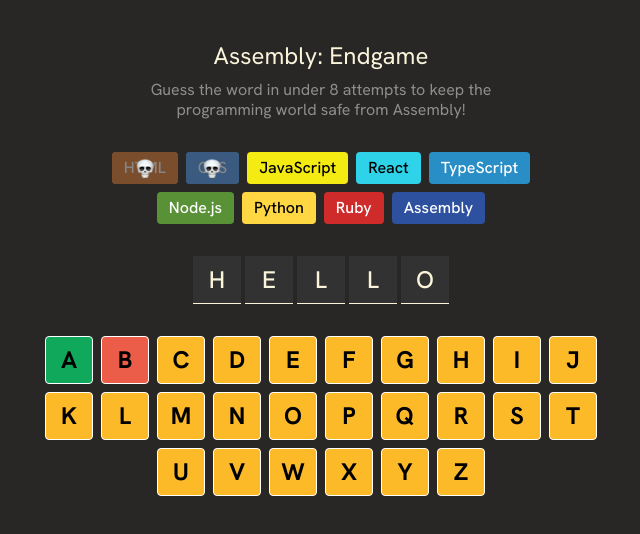
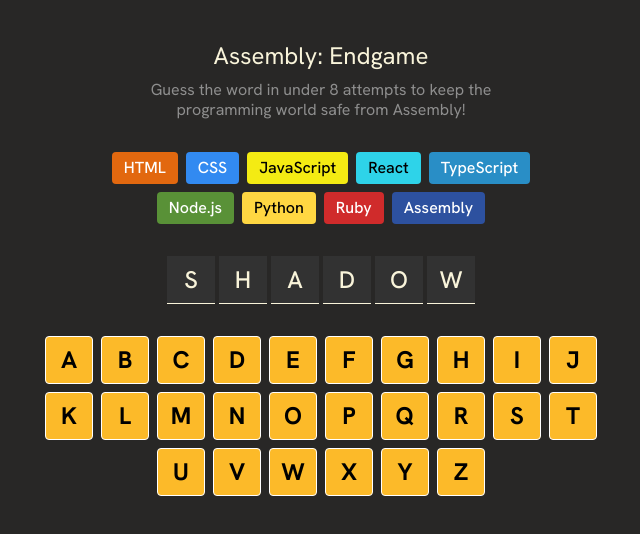
Before and after one commit to iabdwahab/assembly-endgame, a React (Vite) app: page / in a window 1280 px wide. Shown: the top 534 px of the page, without its empty margins (319-959 px from the left). Built offline with nearby package versions, Linux system fonts and the light colour scheme.

Commit message:
Structure Data.

```diff
--- a/src/App.jsx
+++ b/src/App.jsx
@@ -1,15 +1,20 @@
+import { useState } from "react"
 import EliminationsContainer from "./components/EliminationsContainer"
 import Keyboard from "./components/Keyboard"
 import Title from "./components/Title"
 import WordContainer from "./components/WordContainer"
+import { eliminationList, keyboardLetters } from "./utils"
+import wordsList from './data'
 
 function App() {
+  const [word, setWord] = useState(wordsList[Math.floor(Math.random() * wordsList.length)]);
+
   return (
     <main className="max-w-xl mx-auto py-10 px-3 flex flex-col gap-8">
       <Title />
-      <EliminationsContainer />
-      <WordContainer />
-      <Keyboard />
+      <EliminationsContainer eliminationList={eliminationList} />
+      <WordContainer word={word} />
+      <Keyboard keyboardLetters={keyboardLetters} />
     </main>
   )
 }
--- a/src/components/EliminationsContainer.jsx
+++ b/src/components/EliminationsContainer.jsx
@@ -1,19 +1,6 @@
 import Elimination from "./Elimination"
 
-const EliminationsContainer = () => {
-
-  const eliminationList = [
-    { id: 1, value: 'HTML', bgColor: '#E2680F', textColor: 'white', isEliminated: true },
-    { id: 2, value: 'CSS', bgColor: '#328AF1', textColor: 'white', isEliminated: true },
-    { id: 3, value: 'JavaScript', bgColor: '#F4EB13', textColor: 'black', isEliminated: false },
-    { id: 4, value: 'React', bgColor: '#2ED3E9', textColor: 'black', isEliminated: false },
-    { id: 5, value: 'TypeScript', bgColor: '#298EC6', textColor: 'white', isEliminated: false },
-    { id: 6, value: 'Node.js', bgColor: '#599137', textColor: 'white', isEliminated: false },
-    { id: 7, value: 'Python', bgColor: '#FFD742', textColor: 'black', isEliminated: false },
-    { id: 8, value: 'Ruby', bgColor: '#D02B2B', textColor: 'white', isEliminated: false },
-    { id: 9, value: 'Assembly', bgColor: '#2D519F', textColor: 'white', isEliminated: false },
-  ]
-
+const EliminationsContainer = ({ eliminationList }) => {
   return (
     <div className="flex flex-wrap justify-center max-w-md mx-auto gap-2">
       {eliminationList.map(item => <Elimination key={item.id} data={item} />)}
--- a/src/components/Keyboard.jsx
+++ b/src/components/Keyboard.jsx
@@ -1,142 +1,9 @@
 import KeyboardButton from "./KeyboardButton"
 
-const Keyboard = () => {
-  const letters = [
-    {
-      "id": 1,
-      "letter": "A",
-      "status": "correct"
-    },
-    {
-      "id": 2,
-      "letter": "B",
-      "status": "wrong"
-    },
-    {
-      "id": 3,
-      "letter": "C",
-      "status": "initial"
-    },
-    {
-      "id": 4,
-      "letter": "D",
-      "status": "initial"
-    },
-    {
-      "id": 5,
-      "letter": "E",
-      "status": "initial"
-    },
-    {
-      "id": 6,
-      "letter": "F",
-      "status": "initial"
-    },
-    {
-      "id": 7,
-      "letter": "G",
-      "status": "initial"
-    },
-    {
-      "id": 8,
-      "letter": "H",
-      "status": "initial"
-    },
-    {
-      "id": 9,
-      "letter": "I",
-      "status": "initial"
-    },
-    {
-      "id": 10,
-      "letter": "J",
-      "status": "initial"
-    },
-    {
-      "id": 11,
-      "letter": "K",
-      "status": "initial"
-    },
-    {
-      "id": 12,
-      "letter": "L",
-      "status": "initial"
-    },
-    {
-      "id": 13,
-      "letter": "M",
-      "status": "initial"
-    },
-    {
-      "id": 14,
-      "letter": "N",
-      "status": "initial"
-    },
-    {
-      "id": 15,
-      "letter": "O",
-      "status": "initial"
-    },
-    {
-      "id": 16,
-      "letter": "P",
-      "status": "initial"
-    },
-    {
-      "id": 17,
-      "letter": "Q",
-      "status": "initial"
-    },
-    {
-      "id": 18,
-      "letter": "R",
-      "status": "initial"
-    },
-    {
-      "id": 19,
-      "letter": "S",
-      "status": "initial"
-    },
-    {
-      "id": 20,
-      "letter": "T",
-      "status": "initial"
-    },
-    {
-      "id": 21,
-      "letter": "U",
-      "status": "initial"
-    },
-    {
-      "id": 22,
-      "letter": "V",
-      "status": "initial"
-    },
-    {
-      "id": 23,
-      "letter": "W",
-      "status": "initial"
-    },
-    {
-      "id": 24,
-      "letter": "X",
-      "status": "initial"
-    },
-    {
-      "id": 25,
-      "letter": "Y",
-      "status": "initial"
-    },
-    {
-      "id": 26,
-      "letter": "Z",
-      "status": "initial"
-    }
-  ]
-
+const Keyboard = ({ keyboardLetters }) => {
   return (
     <div className="flex flex-wrap gap-2 justify-center items-start">
-      {letters.map(letter => <KeyboardButton data={letter} />)}
+      {keyboardLetters.map(letter => <KeyboardButton data={letter} />)}
     </div>
   )
 }
--- a/src/components/WordContainer.jsx
+++ b/src/components/WordContainer.jsx
@@ -1,13 +1,14 @@
 import WordLetter from "./WordLetter"
 
-const WordContainer = () => {
+const WordContainer = ({ word }) => {
+
+  const wordJSX = word.split('').map(letter => (
+    <WordLetter letter={letter} />
+  ))
+
   return (
     <div className="flex gap-1 justify-center">
-      <WordLetter letter='H' />
-      <WordLetter letter='E' />
-      <WordLetter letter='L' />
-      <WordLetter letter='L' />
-      <WordLetter letter='O' />
+      {wordJSX}
     </div>
   )
 }
--- /dev/null
+++ b/src/data.js
@@ -0,0 +1 @@
+export default ['BOOK', 'TREE', 'HOUSE', 'WATER', 'CHAIR', 'TABLE', 'APPLE', 'BREAD', 'HAPPY', 'HEART', 'CLOCK', 'CLOUD', 'RIVER', 'MOUNTAIN', 'STONE', 'PLANT', 'GLASS', 'FLOOR', 'DREAM', 'WORLD', 'LIGHT', 'PAPER', 'PENCIL', 'CHILD', 'MUSIC', 'FLOWER', 'SPACE', 'SMILE', 'DANCE', 'STORY', 'HORSE', 'FRUIT', 'COLOR', 'NIGHT', 'MAGIC', 'OCEAN', 'EARTH', 'STORM', 'VOICE', 'ANGEL', 'FRUIT', 'ENERGY', 'FOREST', 'SHADOW', 'WINDOW', 'SCHOOL', 'FRIEND', 'GARDEN', 'POCKET', 'SILVER', 'GOLD', 'RABBIT', 'BUTTER', 'PILLOW', 'BOTTLE'];
--- /dev/null
+++ b/src/utils.js
@@ -0,0 +1,144 @@
+export const eliminationList = [
+  { id: 1, value: 'HTML', bgColor: '#E2680F', textColor: 'white', isEliminated: false },
+  { id: 2, value: 'CSS', bgColor: '#328AF1', textColor: 'white', isEliminated: false },
+  { id: 3, value: 'JavaScript', bgColor: '#F4EB13', textColor: 'black', isEliminated: false },
+  { id: 4, value: 'React', bgColor: '#2ED3E9', textColor: 'black', isEliminated: false },
+  { id: 5, value: 'TypeScript', bgColor: '#298EC6', textColor: 'white', isEliminated: false },
+  { id: 6, value: 'Node.js', bgColor: '#599137', textColor: 'white', isEliminated: false },
+  { id: 7, value: 'Python', bgColor: '#FFD742', textColor: 'black', isEliminated: false },
+  { id: 8, value: 'Ruby', bgColor: '#D02B2B', textColor: 'white', isEliminated: false },
+  { id: 9, value: 'Assembly', bgColor: '#2D519F', textColor: 'white', isEliminated: false },
+];
+
+export const keyboardLetters = [
+  {
+    id: 1,
+    letter: 'A',
+    status: 'initial',
+  },
+  {
+    id: 2,
+    letter: 'B',
+    status: 'initial',
+  },
+  {
+    id: 3,
+    letter: 'C',
+    status: 'initial',
+  },
+  {
+    id: 4,
+    letter: 'D',
+    status: 'initial',
+  },
+  {
+    id: 5,
+    letter: 'E',
+    status: 'initial',
+  },
+  {
+    id: 6,
+    letter: 'F',
+    status: 'initial',
+  },
+  {
+    id: 7,
+    letter: 'G',
+    status: 'initial',
+  },
+  {
+    id: 8,
+    letter: 'H',
+    status: 'initial',
+  },
+  {
+    id: 9,
+    letter: 'I',
+    status: 'initial',
+  },
+  {
+    id: 10,
+    letter: 'J',
+    status: 'initial',
+  },
+  {
+    id: 11,
+    letter: 'K',
+    status: 'initial',
+  },
+  {
+    id: 12,
+    letter: 'L',
+    status: 'initial',
+  },
+  {
+    id: 13,
+    letter: 'M',
+    status: 'initial',
+  },
+  {
+    id: 14,
+    letter: 'N',
+    status: 'initial',
+  },
+  {
+    id: 15,
+    letter: 'O',
+    status: 'initial',
+  },
+  {
+    id: 16,
+    letter: 'P',
+    status: 'initial',
+  },
+  {
+    id: 17,
+    letter: 'Q',
+    status: 'initial',
+  },
+  {
+    id: 18,
+    letter: 'R',
+    status: 'initial',
+  },
+  {
+    id: 19,
+    letter: 'S',
+    status: 'initial',
+  },
+  {
+    id: 20,
+    letter: 'T',
+    status: 'initial',
+  },
+  {
+    id: 21,
+    letter: 'U',
+    status: 'initial',
+  },
+  {
+    id: 22,
+    letter: 'V',
+    status: 'initial',
+  },
+  {
+    id: 23,
+    letter: 'W',
+    status: 'initial',
+  },
+  {
+    id: 24,
+    letter: 'X',
+    status: 'initial',
+  },
+  {
+    id: 25,
+    letter: 'Y',
+    status: 'initial',
+  },
+  {
+    id: 26,
+    letter: 'Z',
+    status: 'initial',
+  },
+];
```
